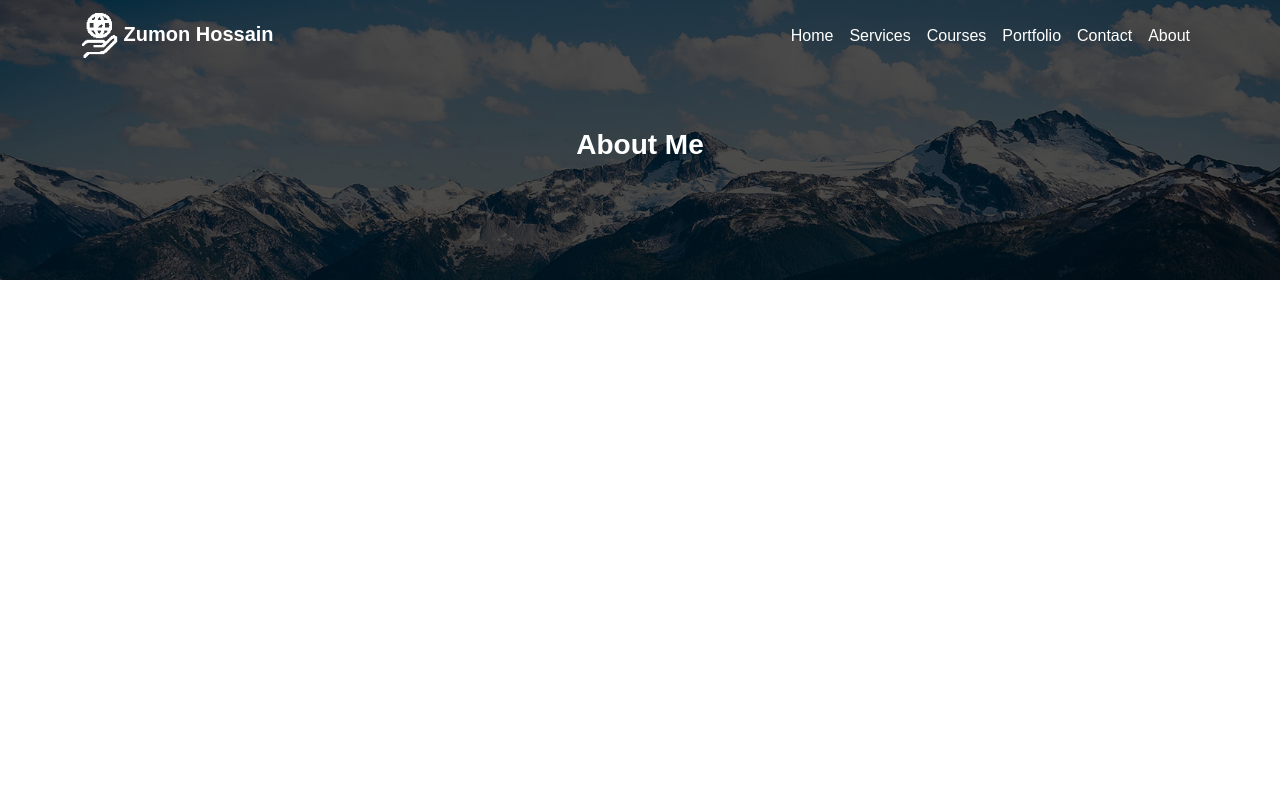
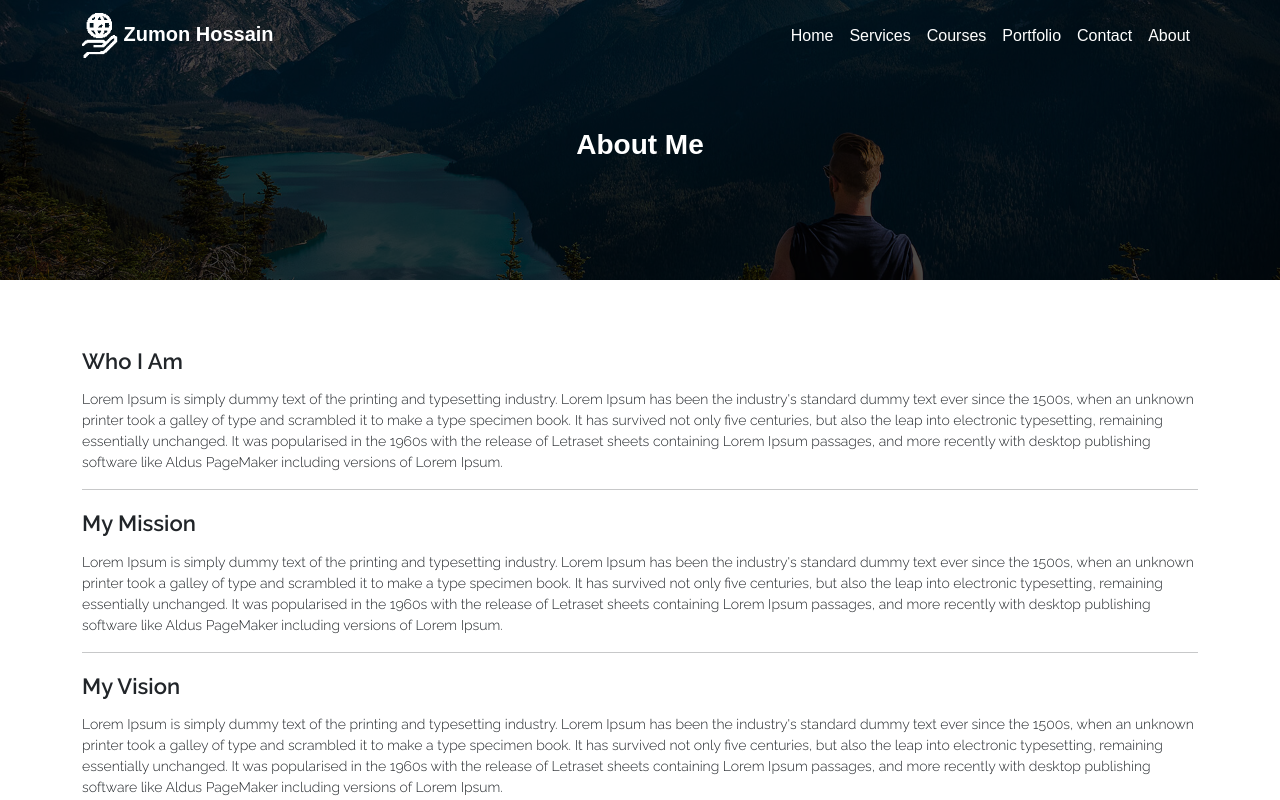
Before and after one commit to zumonhossain/react-portfolio, a React (Create React App) app: page / in a window 1280 px wide. Shown: the top 800 px of the page. Built offline with nearby package versions, Linux system fonts and the light colour scheme.

Commit message:
About Page & Page Formation

```diff
--- a/src/App.js
+++ b/src/App.js
@@ -1,13 +1,10 @@
 import React from 'react';
-import HomePage from "./pages/HomePage";
-import TopNavigation from "./components/TopNavigation/TopNavigation";
-import PageTop from "./components/PageTop/PageTop";
+import AboutPage from "./pages/AboutPage";
 
 function App() {
   return (
     <div>
-         <TopNavigation/>
-         <PageTop pagetitle="About Me" />
+         <AboutPage/>
     </div>
   );
 }
--- /dev/null
+++ b/src/components/AboutDescription/AboutDescription.js
@@ -0,0 +1,32 @@
+import React, { Component, Fragment } from 'react';
+import {Container,Row,Col} from "react-bootstrap";
+
+class AboutDescription extends Component {
+    render() {
+        return (
+            <Fragment>
+                <Container className="mt-5">
+                        <Row>
+                            <Col lg={12} md={12} sm={12}>
+
+                                <h2 className="serviceName">Who I Am</h2>
+                                <p className="serviceText">Lorem Ipsum is simply dummy text of the printing and typesetting industry. Lorem Ipsum has been the industry's standard dummy text ever since the 1500s, when an unknown printer took a galley of type and scrambled it to make a type specimen book. It has survived not only five centuries, but also the leap into electronic typesetting, remaining essentially unchanged. It was popularised in the 1960s with the release of Letraset sheets containing Lorem Ipsum passages, and more recently with desktop publishing software like Aldus PageMaker including versions of Lorem Ipsum.</p>
+
+                                <hr/>
+
+                                <h2 className="serviceName">My Mission</h2>
+                                <p className="serviceText">Lorem Ipsum is simply dummy text of the printing and typesetting industry. Lorem Ipsum has been the industry's standard dummy text ever since the 1500s, when an unknown printer took a galley of type and scrambled it to make a type specimen book. It has survived not only five centuries, but also the leap into electronic typesetting, remaining essentially unchanged. It was popularised in the 1960s with the release of Letraset sheets containing Lorem Ipsum passages, and more recently with desktop publishing software like Aldus PageMaker including versions of Lorem Ipsum.</p>
+
+                                <hr/>
+
+                                <h2 className="serviceName">My Vision</h2>
+                                <p className="serviceText">Lorem Ipsum is simply dummy text of the printing and typesetting industry. Lorem Ipsum has been the industry's standard dummy text ever since the 1500s, when an unknown printer took a galley of type and scrambled it to make a type specimen book. It has survived not only five centuries, but also the leap into electronic typesetting, remaining essentially unchanged. It was popularised in the 1960s with the release of Letraset sheets containing Lorem Ipsum passages, and more recently with desktop publishing software like Aldus PageMaker including versions of Lorem Ipsum.</p>
+                            </Col>
+                        </Row>
+                </Container>
+            </Fragment>
+        );
+    }
+}
+
+export default AboutDescription;
--- /dev/null
+++ b/src/pages/AboutPage.js
@@ -0,0 +1,20 @@
+import React, { Component, Fragment } from 'react';
+import TopNavigation from "../components/TopNavigation/TopNavigation";
+import AboutDescription from "../components/AboutDescription/AboutDescription";
+import PageTop from "../components/PageTop/PageTop";
+import Footer from "../components/Footer/Footer";
+
+class AboutPage extends Component {
+    render() {
+        return (
+            <Fragment>
+                <TopNavigation/>
+                <PageTop pagetitle="About Me" />
+                <AboutDescription />
+                <Footer />
+            </Fragment>
+        );
+    }
+}
+
+export default AboutPage;
```
